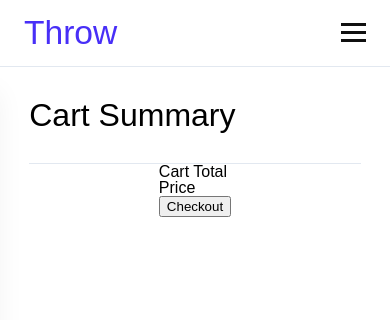
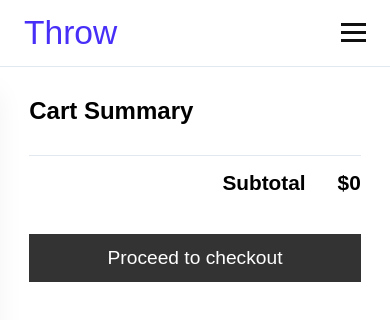
Before and after one commit to daniel-moderiano/shopping-cart, a React (Create React App) app: page /cart in a window 390 px wide. Shown: the top 320 px of the page. Built offline with nearby package versions, Linux system fonts and the light colour scheme.

Commit message:
Complete mobile cart styling

```diff
--- a/src/components/Cart.js
+++ b/src/components/Cart.js
@@ -2,6 +2,12 @@ import React from 'react';
 import CartItem from './CartItem';
 
 const Cart = ({ items, handleChange, removeItem }) => {
+
+  const calculateTotal = () => {
+    let total = 0;
+    items.forEach((item) => total = total + (item.price * item.quantity));
+    return total;
+  }
 
   const checkInputFieldsAreNotZero = () => {
     const quantityElements = document.querySelectorAll('.cartItem__quantity');
@@ -32,9 +38,12 @@ const Cart = ({ items, handleChange, removeItem }) => {
         ))}
       </div>
       <div className="cart__summary">
-        <div className="cart__summary-title">Cart Total</div>
-        <div className="cart__total">Price</div>
-        <button className="cart__checkout-btn" onClick={checkInputFieldsAreNotZero}>Checkout</button>
+        <div className="cart__subtotal">
+          <div className="subtotal__title">Subtotal</div>
+          <div className="subtotal__value">${calculateTotal()}</div>
+        </div>
+
+        <button className="cart__checkout-btn" onClick={checkInputFieldsAreNotZero}>Proceed to checkout</button>
       </div>
     </div>
   );
--- a/src/styles/App.css
+++ b/src/styles/App.css
@@ -183,7 +183,8 @@ body {
 
 .cart__title {
   width: 85%;
-  font-size: 2rem;
+  font-size: 1.5rem;
+  font-weight: bold;
   padding-bottom: 2rem;
   border-bottom: 1px solid rgb(226, 232, 240);
 }
@@ -191,6 +192,7 @@ body {
 .cartItems {
   display: flex;
   flex-direction: column;
+  align-items: center;
 }
 
 .cartItem {
@@ -217,7 +219,7 @@ body {
 
 .cartItem__name {
   grid-row: 1 / 4;
-  padding: 0.4rem 0 0 0.5rem;
+  padding: 0.4rem 0 0 0;
   font-size: 1.1rem;
 }
 
@@ -331,6 +333,49 @@ input::-webkit-inner-spin-button {
   cursor: pointer;
 }
 
+.cart__summary {
+  margin-top: 0.5rem;
+  width: 85%;
+  display: flex;
+  flex-direction: column;
+  padding: 0.6rem;
+}
+
+.cart__subtotal {
+  width: 100%;
+  display: flex;
+  justify-content: flex-end;
+}
+
+.subtotal__title {
+  font-weight: bold;
+  font-size: 1.3rem;
+}
+
+.subtotal__value {
+  font-weight: bold;
+  font-size: 1.3rem;
+  margin-left: 2rem;
+}
+
+.cart__checkout-btn {
+  border: 1px solid #333;
+  border-radius: 0;
+  background-color: #333;
+  color: white;
+  padding: 0.4rem 0;
+  width: 100%;
+  font-size: 1.2rem;
+  box-sizing: border-box;
+  margin: 2.5rem 0 1rem 0;
+  height: 3rem;
+}
+
+.cart__checkout-btn:hover {
+  cursor: pointer;
+  opacity: 0.95;
+}
+
 /* RESPONSIVE */
 
 @media only screen and (max-width: 768px) {
```
